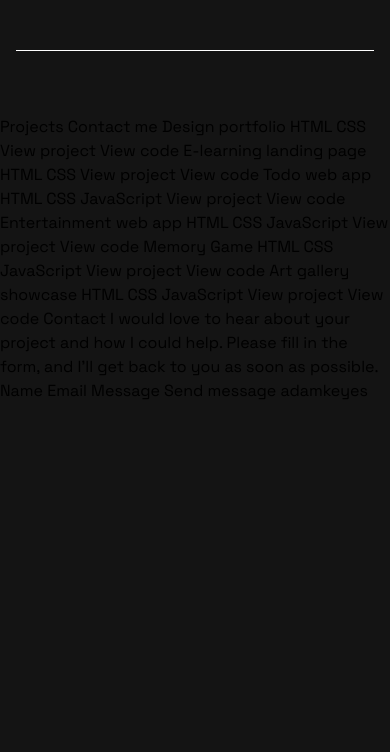
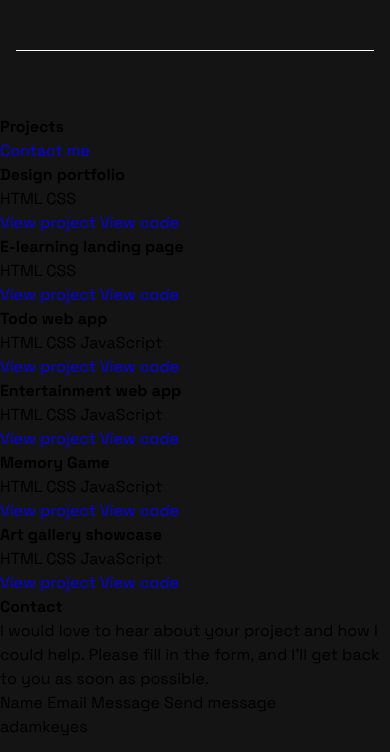
Before and after one commit to dottereldesign/single-page_developer_portfolio, a plain HTML site: page index.html in a window 390 px wide. Shown: the part 1350-2102 px from the top of the page. Before the commit the page ends 1753 px from the top, so only its background shows below. Drawn offline with Linux system fonts and the light colour scheme.

Commit message:
Add projects and footer section for mobile with semantic html.

```diff
--- a/index.html
+++ b/index.html
@@ -71,52 +71,75 @@
     </div>
   </section>
 
-  Projects
+  <section class="projects">
+    <h2>Projects</h2>
+    <a href="#">Contact me</a>
+    <div class="projects_card">
+      <h3>Design portfolio</h3>
+      <p>HTML CSS</p>
+      <a href="#">View project</a>
+      <a href="#">View code</a>
+    </div>
 
-  Contact me
+    <div class="projects_card">
+      <h3>E-learning landing page</h3>
+      <p>HTML CSS</p>
+      <a href="#">View project</a>
+      <a href="#">View code</a>
+    </div>
 
-  Design portfolio
-  HTML CSS
-  View project
-  View code
+    <div class="projects_card">
+      <h3>Todo web app</h3>
+      <p>HTML CSS JavaScript</p>
+      <a href="#">View project</a>
+      <a href="#">View code</a>
+    </div>
 
-  E-learning landing page
-  HTML CSS
-  View project
-  View code
+    <div class="projects_card">
+      <h3>Entertainment web app</h3>
+      <p>HTML CSS JavaScript</p>
+      <a href="#">View project</a>
+      <a href="#">View code</a>
+    </div>
 
-  Todo web app
-  HTML CSS JavaScript
-  View project
-  View code
+    <div class="projects_card">
+      <h3>Memory Game</h3>
+      <p>HTML CSS JavaScript</p>
+      <a href="#">View project</a>
+      <a href="#">View code</a>
+    </div>
 
-  Entertainment web app
-  HTML CSS JavaScript
-  View project
-  View code
+    <div class="projects_card">
+      <h3>Art gallery showcase</h3>
+      <p>HTML CSS JavaScript</p>
+      <a href="#">View project</a>
+      <a href="#">View code</a>
+    </div>
+  </section>
 
-  Memory Game
-  HTML CSS JavaScript
-  View project
-  View code
+  <section class="contact">
+    <h2>Contact</h2>
+    <p>
+      I would love to hear about your project and how I could help. Please
+      fill in the form, and I'll get back to you as soon as possible.
+    </p>
+    <!-- javascript -->
+    Name
+    Email
+    Message
+    Send message
+  </section>
 
-  Art gallery showcase
-  HTML CSS JavaScript
-  View project
-  View code
-
-  Contact
-
-  I would love to hear about your project and how I could help. Please
-  fill in the form, and I'll get back to you as soon as possible.
-
-  Name
-  Email
-  Message
-
-  Send message
-
-  adamkeyes
+  <footer>adamkeyes
+    <div class="footer_icon-container">
+      <ul>
+        <li><a href="#"><i class="fa-brands fa-github"></i></a></li>
+        <li><a href="#"><i class="fa-brands fa-stack-overflow"></a></i></li>
+        <li><a href="#"><i class="fa-brands fa-linkedin"></i></a></li>
+        <li><a href="#"><i class="fa-brands fa-twitter"></i></a></li>
+      </ul>
+    </div>
+  </footer>
 
 </body>
 
```
